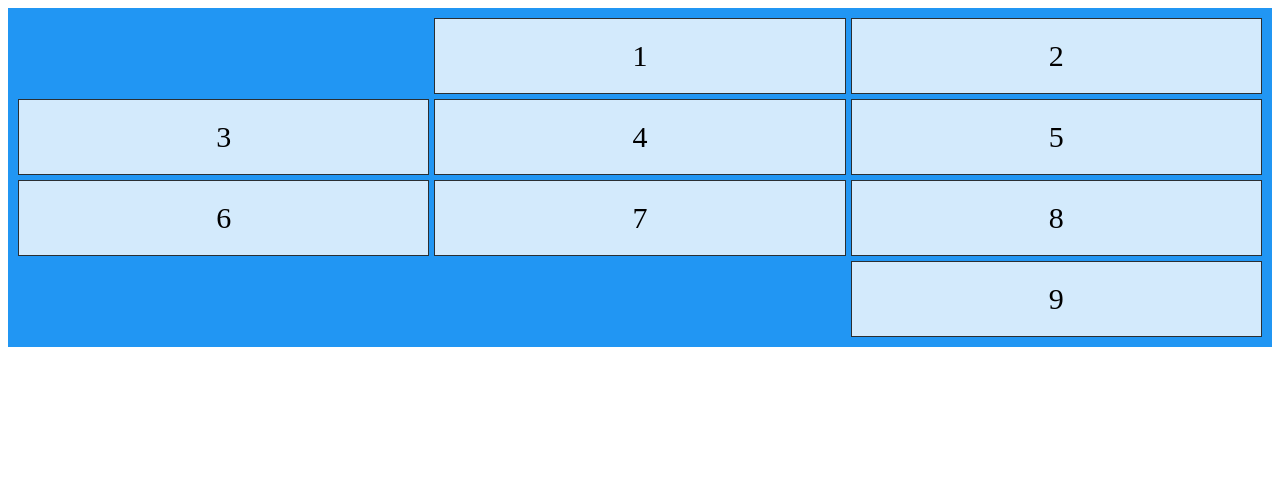
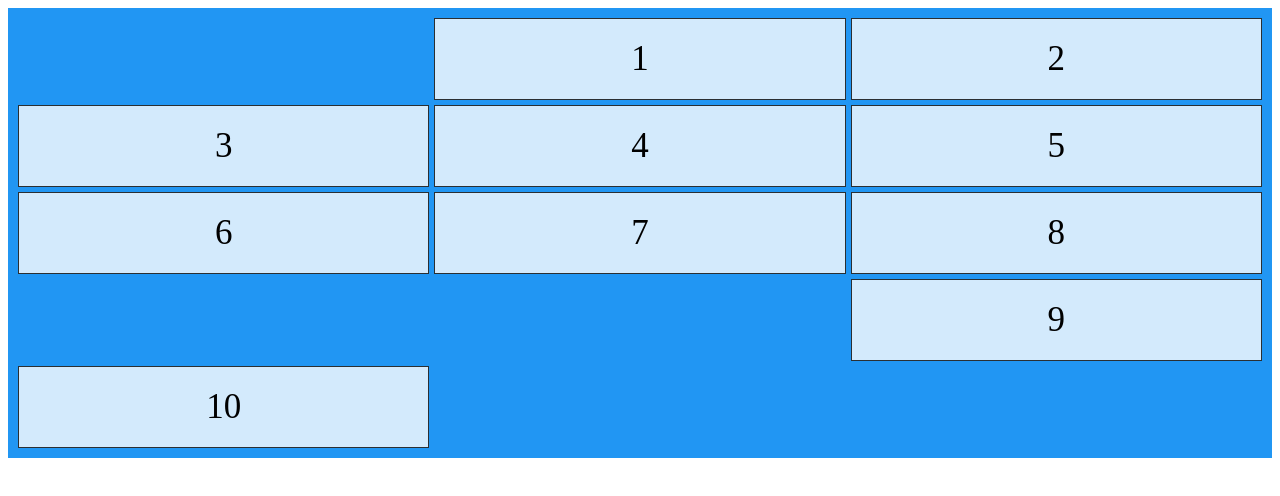
Before and after one commit to kiran-machineni/grid_example, a plain HTML site: page index.html in a window 1280 px wide. Drawn offline with Linux system fonts and the light colour scheme.

Commit message:
new gris item added

```diff
--- a/index.html
+++ b/index.html
@@ -17,6 +17,7 @@
   <div class="grid-item">7</div>
   <div class="grid-item">8</div>
   <div class="grid-item grid-item9">9</div>
+  <div class="grid-item">10</div>
 </div>
     <script src="script.js"></script>
   </body>
--- a/style.css
+++ b/style.css
@@ -11,7 +11,7 @@
   background-color: rgba(255, 255, 255, 0.8);
   border: 1px solid rgba(0, 0, 0, 0.8);
   padding: 20px;
-  font-size: 30px;
+  font-size: 35px;
   text-align: center;
 
 }
```
